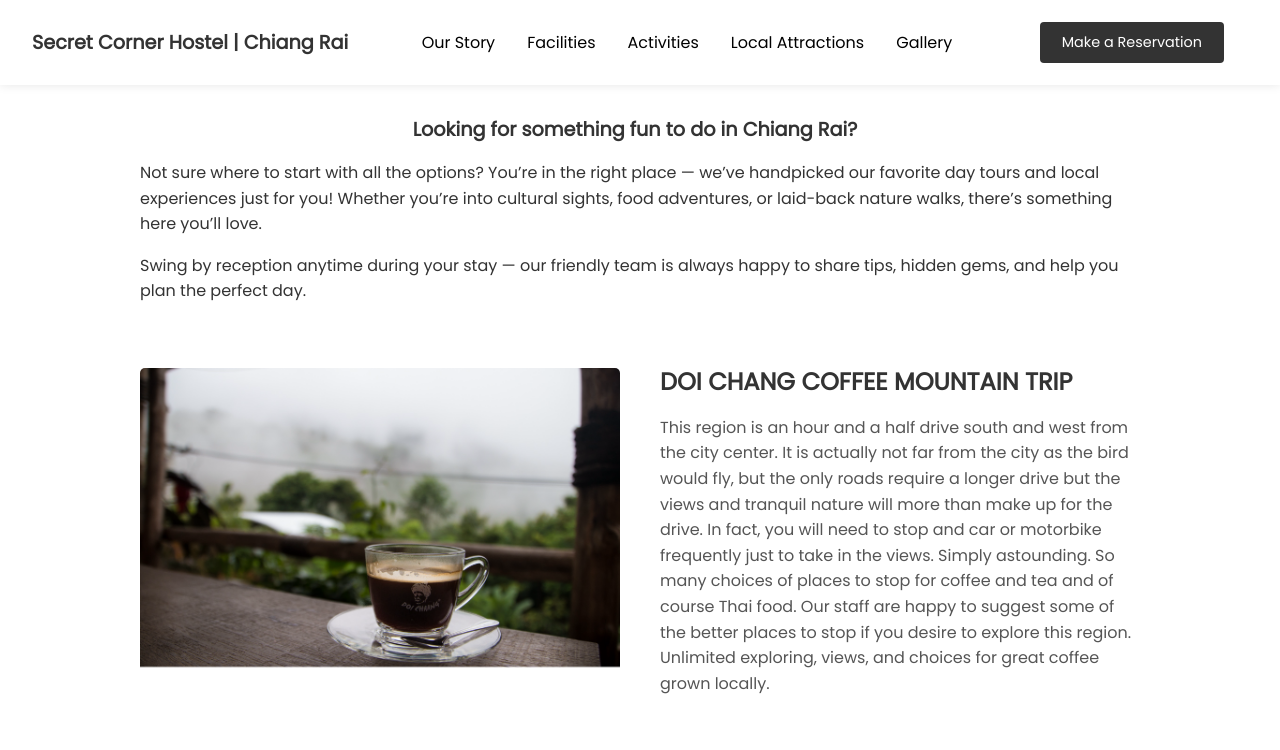
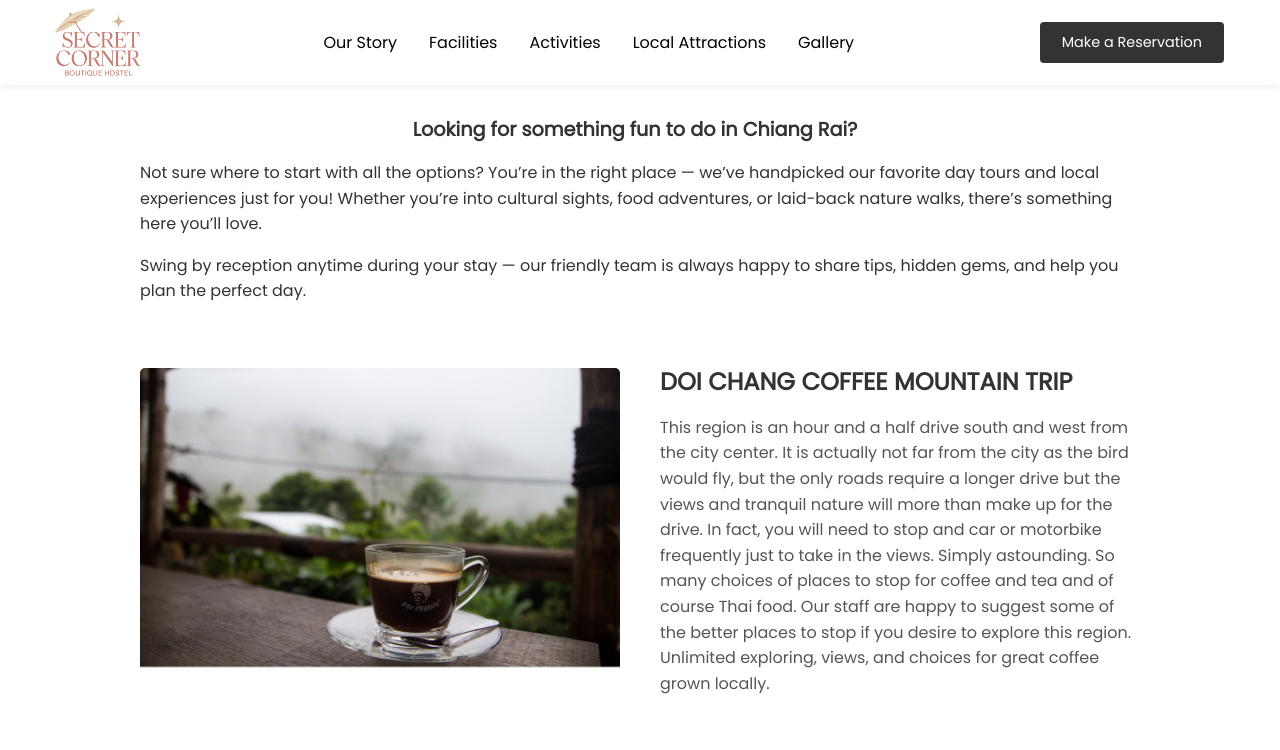
Before and after one commit to mwehrenberg/secret-corner, a React (Create React App) app: page /localAttractions in a window 1280 px wide. Shown: the top 750 px of the page. Built offline with nearby package versions, Linux system fonts and the light colour scheme.

Commit message:
add logo

```diff
--- a/src/components/Footer/footer.css
+++ b/src/components/Footer/footer.css
@@ -88,3 +88,14 @@
       justify-content: center;
     }
   }
+
+  .address {
+    text-align: center; /* center contents of address column */
+  }
+
+  .footer-logo {
+    height: 150px;
+    width: auto;
+    margin: 0 auto 10px auto; /* center inside column */
+    display: block;
+  }
--- a/src/components/Footer/footer.js
+++ b/src/components/Footer/footer.js
@@ -1,12 +1,16 @@
 import React from "react";
 import { FaFacebookF, FaInstagram, FaEnvelope } from "react-icons/fa";
 import "./footer.css";
+import logo from "../../images/logo.png"
 
 const Footer = () => (
   <footer className="footer">
     <div className="footer-top">
+      <div>
+        <img src={logo} alt="Secret Corner Hostel Logo" className="footer-logo" />
+      </div>
       <div className="column address">
-        <h4>Secret Corner Hostel</h4>
+        <h4>Contact Us</h4>
         <p><a target="_blank" href="https://maps.app.goo.gl/YqgqUd35oBtrDMDP6" rel="noreferrer">40, 1 Sanpanard Soi 2, Wiang, <br></br>Mueang Chiang Rai District, Chiang Rai 57000, Thailand</a></p>
         <p>Reception Hours: 07:00 - 20:00</p>
         <p><a href="tel:+66613326191">+66 61 332 6191</a></p>
@@ -27,7 +31,7 @@
       </div>
     </div>
     <div className="footer-bottom">
-      <p>© {new Date().getFullYear()} Secret Corner Hostel — Where culture, comfort & creativity meet.</p>
+      <p>© {new Date().getFullYear()} Secret Corner Hostel</p>
     </div>
   </footer>
 );
--- a/src/components/NavBar/NavBar.css
+++ b/src/components/NavBar/NavBar.css
@@ -24,6 +24,18 @@
   }
   .NavBtnLink:hover {
     background: #555555;
+  }
+
+  .navbar-logo img {
+    height: 130px;
+    width: auto;
+    display: block;
+  }
+
+  @media (max-width: 768px) {
+    .navbar-logo img {
+      height: 80px;
+    }
   }
 
   /* Mobile fixes */
--- a/src/components/NavBar/index.js
+++ b/src/components/NavBar/index.js
@@ -8,6 +8,7 @@
     Bars,
     MobileMenu
 } from "./NavbarElements";
+import logo from "../../images/logo.png";
 import "./NavBar.css";
 
 const Navbar = () => {
@@ -28,7 +29,10 @@
     return (
         <>
             <Nav>
-                <a href="/"><h2>Secret Corner Hostel | Chiang Rai</h2></a>
+                <a href="/" className="navbar-logo">
+                    <img src={logo} alt="Secret Corner Hostel Logo" />
+                </a>
+
                 <Bars onClick={toggleMenu} />
 
                 <NavMenu>
```
Also changed, not shown: src/images/logo.png (added).
